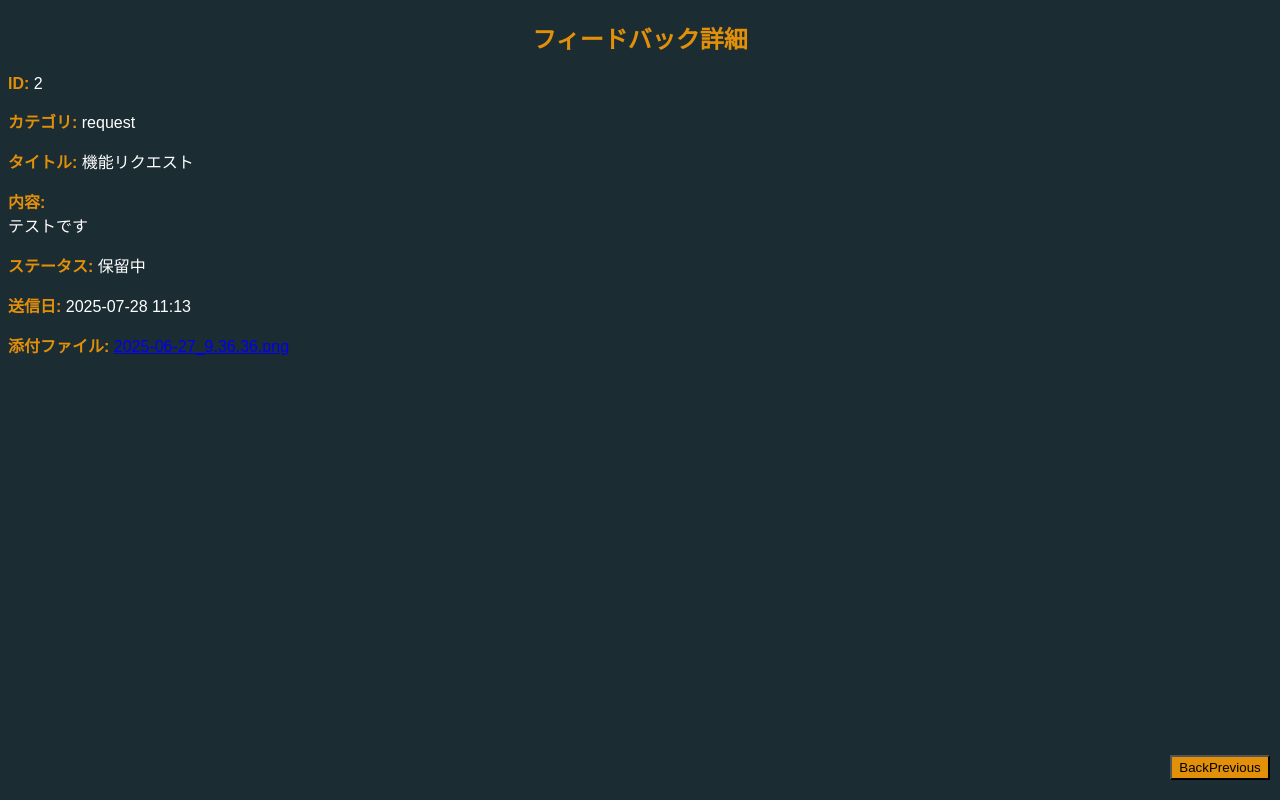
After one commit to O-sh-skech/GraphicLab, a Flask app: page /manager/feedback/2 in a window 1280 px wide. The commit adds this page. Run offline with Flask 3, Linux system fonts and the light colour scheme.

Commit message:
フィードバック管理画面

```diff
--- a/app.py
+++ b/app.py
@@ -126,23 +126,5 @@ def admin():
             print("ログイン成功")
             return redirect('/manager/feedback')
 
-# フィードバック一覧
-@app.route('/manager/feedback', methods=['GET','POST'])
-def manage_feedback():
-    if request.method == 'GET':
-        print("フィードバック管理ページにアクセス")
-        return render_template('manageFeedback.html')
-
-# フィードバックの詳細ページ
-@app.route('/manager/feedback/<int:feedback_id>', methods=['GET'])
-def feedback_detail(feedback_id):
-    # ここでフィードバックの詳細を取得するロジックを追加
-    # 例: feedback = Feedback.query.get(feedback_id)
-    feedback = {"id": feedback_id, "content": "フィードバックの内容"}
-    return render_template('feedback_detail.html', feedback=feedback)
-
-# フィードバックを指定した条件でソート。項目,日付でソート可能
-
-# フィードバックの検索
 if __name__ == '__main__':
     app.run(debug=True, port=5002)
--- a/database/models/feedback.py
+++ b/database/models/feedback.py
@@ -12,6 +12,7 @@ class Feedback(db.Model):
     content = db.Column(db.Text, nullable=False)  # フィードバック内容
     created_at = db.Column(db.DateTime, default=lambda: datetime.now(JST))  # 送信日時
     file = db.Column(db.String(255), nullable=True)  # 添付ファイルのパス
+    status = db.Column(db.String(20), default='pending') #　フィードバックのステータス pending (保留中), confirmed (確認済)
 
     def __str__(self):
         return f'<Feedback {self.id}: {self.category[:20]}...: {self.title[:20]}...: {self.created_at}>'
--- a/database/routes/feedback_routes.py
+++ b/database/routes/feedback_routes.py
@@ -56,3 +56,71 @@ def submit_feedback():
         return render_template('feedback.html', message=message)
 
     return render_template('feedback.html')
+
+'''
+フィードバックの表示(検索・フィルター機能付き)と管理が行えるページ。
+'''
+# フィードバック一覧ページ
+@feedback_bp.route('/manager/feedback', methods=['GET', 'POST'])
+def manage_feedback():
+    query = Feedback.query
+
+    if request.method == 'POST':
+        search_word = request.form.get('search_word')
+        category = request.form.get('category', '')
+        sort = request.form.get('sort', 'newest')
+        status = request.form.get('status', 'all')
+
+        if search_word:
+            query = query.filter(
+                Feedback.title.ilike(f"%{search_word}%") |
+                Feedback.content.ilike(f"%{search_word}%")
+            )
+
+        if category:
+            query = query.filter(Feedback.category == category)
+
+        if status != 'all':
+            query = query.filter(Feedback.status == status)
+
+        if sort == 'newest':
+            query = query.order_by(Feedback.created_at.desc())
+        elif sort == 'oldest':
+            query = query.order_by(Feedback.created_at.asc())
+        elif sort == 'status':
+            query = query.order_by(Feedback.status.asc())
+
+        feedbacks = query.all()
+        return render_template("manage_feedback.html", feedbacks=feedbacks)
+
+    feedbacks = Feedback.query.all()
+    return render_template('manage_feedback.html', feedbacks=feedbacks)
+
+
+# フィードバックの詳細ページ
+@feedback_bp.route('/manager/feedback/<int:feedback_id>', methods=['GET'])
+def feedback_detail(feedback_id):
+    feedback = Feedback.query.get(feedback_id)
+    return render_template('feedback_detail.html', feedback=feedback)
+
+# 確認済のフィードバックを削除
+@feedback_bp.route('/manager/feedback/delete/<int:feedback_id>', methods=['POST'])
+def delete_feedback(feedback_id):
+    feedback = Feedback.query.get_or_404(feedback_id)
+
+    if feedback.status == 'confirmed':
+        db.session.delete(feedback)
+        db.session.commit()
+        return redirect(url_for('feedback.manage_feedback'))
+    else:
+        return "このフィードバックは確認済ではないため削除できません", 403
+
+# フィードバックのステータス更新
+@feedback_bp.route('/manager/feedback/<int:feedback_id>/update', methods=['POST'])
+def update_feedback_status(feedback_id):
+    feedback = Feedback.query.get_or_404(feedback_id)
+    new_status = request.form.get('status')
+    if new_status in ['pending', 'confirmed']:
+        feedback.status = new_status
+        db.session.commit()
+    return redirect(url_for('feedback.manage_feedback'))
--- a/static/style.css
+++ b/static/style.css
@@ -148,3 +148,36 @@ body { background-color: #1b2c33; color: #fff; font-family: sans-serif; }
       padding: 10px;
       margin-bottom: 15px;  /* フォーム同士の間隔 */
     }
+
+    /* フィードバックリスト */
+    li {
+      list-style: none;
+      margin-bottom: 20px;
+      padding: 15px;
+      background-color: #304c5a;
+      border-radius: 8px;
+    }
+
+    li a {
+      color: #fff;
+      font-size: 1.1em;
+      text-decoration: none;
+    }
+
+    li a:hover {
+      text-decoration: underline;
+    }
+
+    /* ステータスフォーム */
+    li form {
+      margin-top: 10px;
+    }
+
+    li select {
+      background-color: #fddaea;
+      color: #000;
+    }
+
+    strong {
+      color: rgb(226, 143, 9);
+    }
--- /dev/null
+++ b/templates/feedback_detail.html
@@ -0,0 +1,39 @@
+<!DOCTYPE html>
+<html lang="ja">
+<head>
+  <meta charset="UTF-8">
+  <link rel="stylesheet" href="{{ url_for('static', filename='style.css') }}">
+  <title>フィードバック詳細</title>
+</head>
+<body>
+  <h2>フィードバック詳細</h2>
+
+  {% if feedback %}
+    <p><strong>ID:</strong> {{ feedback.id }}</p>
+    <p><strong>カテゴリ:</strong> {{ feedback.category }}</p>
+    <p><strong>タイトル:</strong> {{ feedback.title }}</p>
+    <p><strong>内容:</strong><br>{{ feedback.content}}</p>
+    <p><strong>ステータス:</strong>
+      {% if feedback.status == 'confirmed' %}
+        確認済
+      {% else %}
+        保留中
+      {% endif %}
+    </p>
+    <p><strong>送信日:</strong> {{ feedback.created_at.strftime('%Y-%m-%d %H:%M') }}</p>
+
+    {% if feedback.file %}
+      <p><strong>添付ファイル:</strong>
+        <a href="{{ url_for('static', filename=feedback.file) }}" download target="_blank">
+          {{ feedback.file.split('/')[-1] }} <!-- ファイル名を表示 -->
+        </a>
+      </p>
+    {% endif %}
+  {% else %}
+    <p>このフィードバックは存在しません。</p>
+  {% endif %}
+
+  <!-- 戻るボタン -->
+  <button type="button" class="BackPreviousBtn admin-previousBtn" onclick="window.location.href='{{ url_for('feedback.manage_feedback') }}'">BackPrevious</button>
+</body>
+</html>
```
Also changed, not shown: templates/manageFeedback.html (deleted, +0 -23 lines), templates/manage_feedback.html (added, +71 -0 lines), database/db/database.db, static/uploads/2025-06-27_9.36.36.png (added), static/uploads/2025-07-26_14.58.57_1.png (added), static/uploads/2025-07-26_14.58.57_2.png (added), 1 other file.
